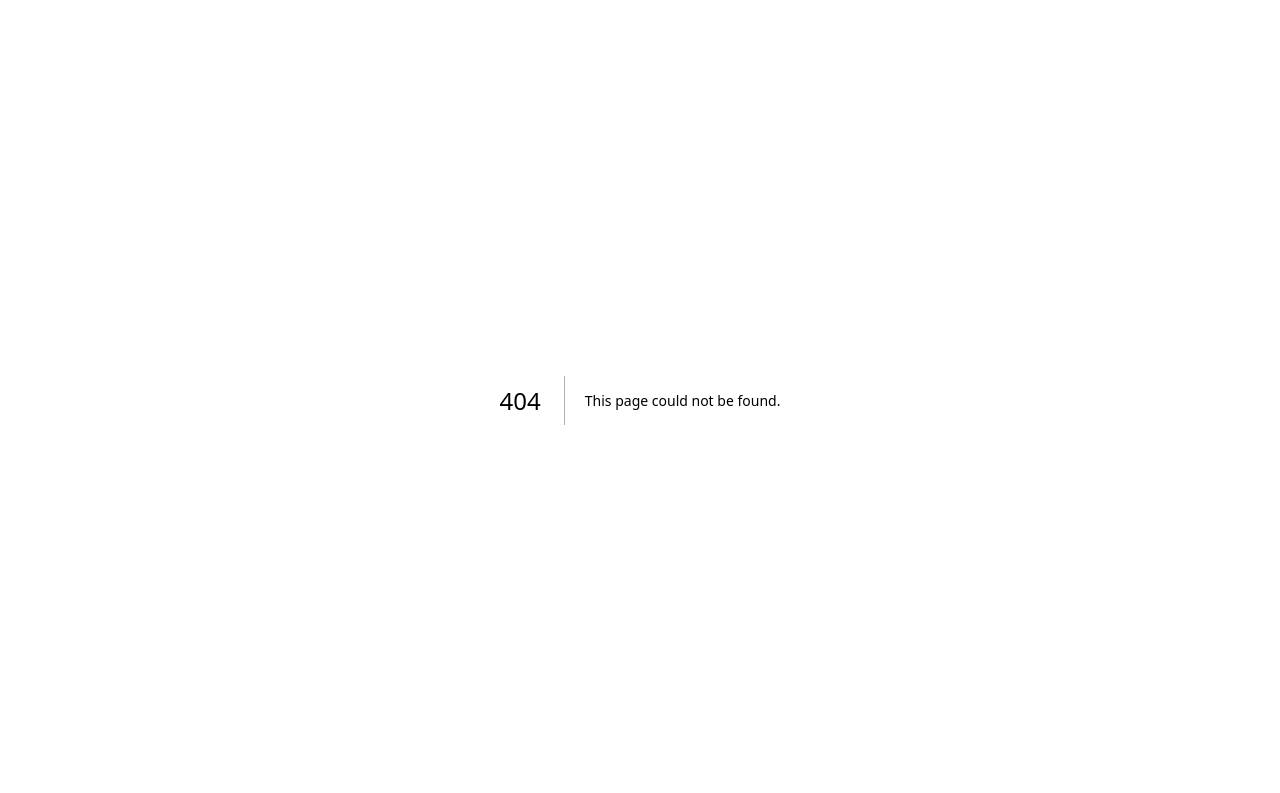
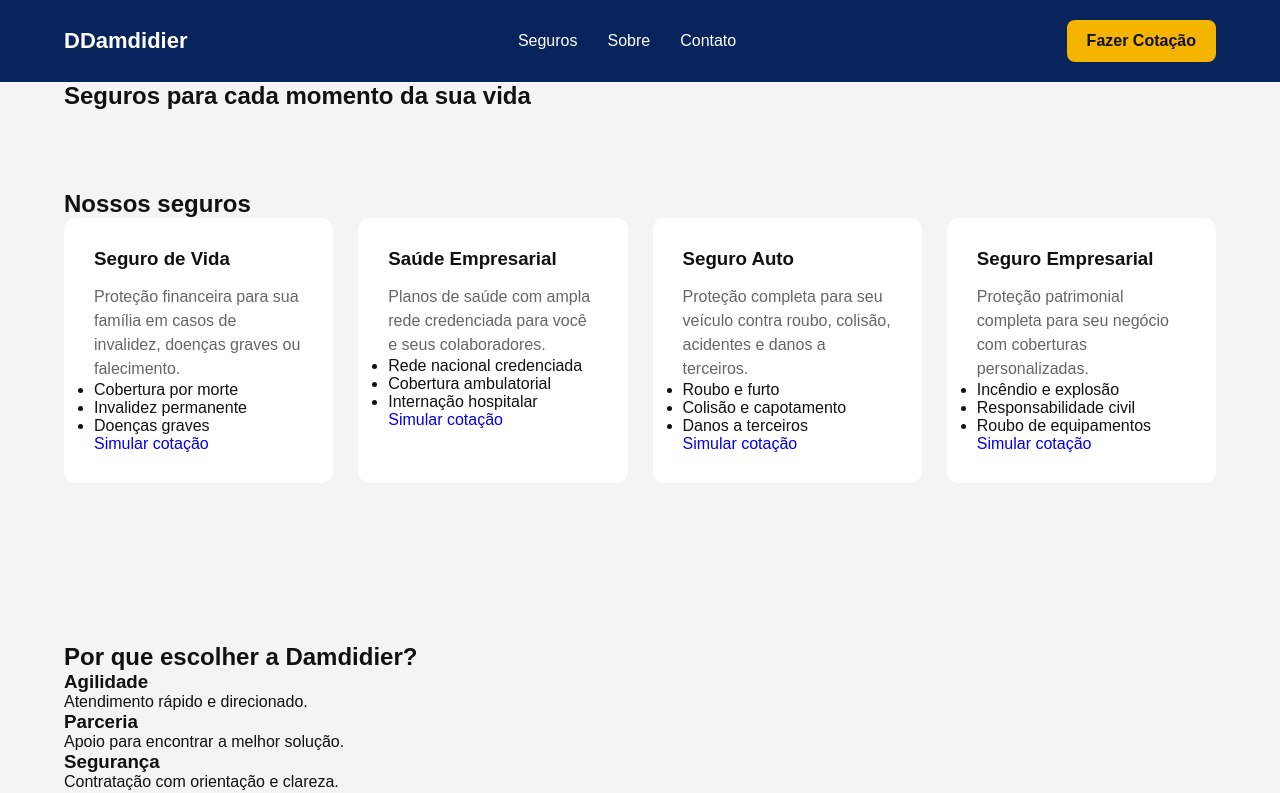
Before and after one commit to joaomps11/project-damdidier-site, a Next.js app: page /seguros in a window 1280 px wide. Before the commit this address had no page. Shown: the top 793 px of the page. Built offline with nearby package versions, Linux system fonts and the light colour scheme.

Commit message:
Create page.jsx

```diff
--- /dev/null
+++ b/app/seguros/page.jsx
@@ -0,0 +1,95 @@
+import Header from "../../components/Header";
+import Footer from "../../components/Footer";
+import ServiceCard from "../../components/ServiceCard";
+
+export default function Seguros() {
+  return (
+    <>
+      <Header />
+
+      <main>
+        <section className="page-hero">
+          <div className="container">
+            <span className="yellow-line"></span>
+            <h1>Seguros para cada momento da sua vida</h1>
+          </div>
+        </section>
+
+        <section className="section">
+          <div className="container">
+            <h2>Nossos seguros</h2>
+
+            <div className="cards two">
+              <ServiceCard
+                title="Seguro de Vida"
+                description="Proteção financeira para sua família em casos de invalidez, doenças graves ou falecimento."
+                items={[
+                  "Cobertura por morte",
+                  "Invalidez permanente",
+                  "Doenças graves",
+                ]}
+              />
+
+              <ServiceCard
+                title="Saúde Empresarial"
+                description="Planos de saúde com ampla rede credenciada para você e seus colaboradores."
+                items={[
+                  "Rede nacional credenciada",
+                  "Cobertura ambulatorial",
+                  "Internação hospitalar",
+                ]}
+              />
+
+              <ServiceCard
+                title="Seguro Auto"
+                description="Proteção completa para seu veículo contra roubo, colisão, acidentes e danos a terceiros."
+                items={[
+                  "Roubo e furto",
+                  "Colisão e capotamento",
+                  "Danos a terceiros",
+                ]}
+              />
+
+              <ServiceCard
+                title="Seguro Empresarial"
+                description="Proteção patrimonial completa para seu negócio com coberturas personalizadas."
+                items={[
+                  "Incêndio e explosão",
+                  "Responsabilidade civil",
+                  "Roubo de equipamentos",
+                ]}
+              />
+            </div>
+          </div>
+        </section>
+
+        <section className="section dark">
+          <div className="container">
+            <h2>Por que escolher a Damdidier?</h2>
+
+            <div className="benefits">
+              <div>
+                <h3>Agilidade</h3>
+                <p>Atendimento rápido e direcionado.</p>
+              </div>
+              <div>
+                <h3>Parceria</h3>
+                <p>Apoio para encontrar a melhor solução.</p>
+              </div>
+              <div>
+                <h3>Segurança</h3>
+                <p>Contratação com orientação e clareza.</p>
+              </div>
+              <div>
+                <h3>Suporte</h3>
+                <p>Atendimento humanizado durante todo o processo.</p>
+              </div>
+            </div>
+          </div>
+        </section>
+      </main>
+
+      <Footer />
+    </>
+  );
+}
```
